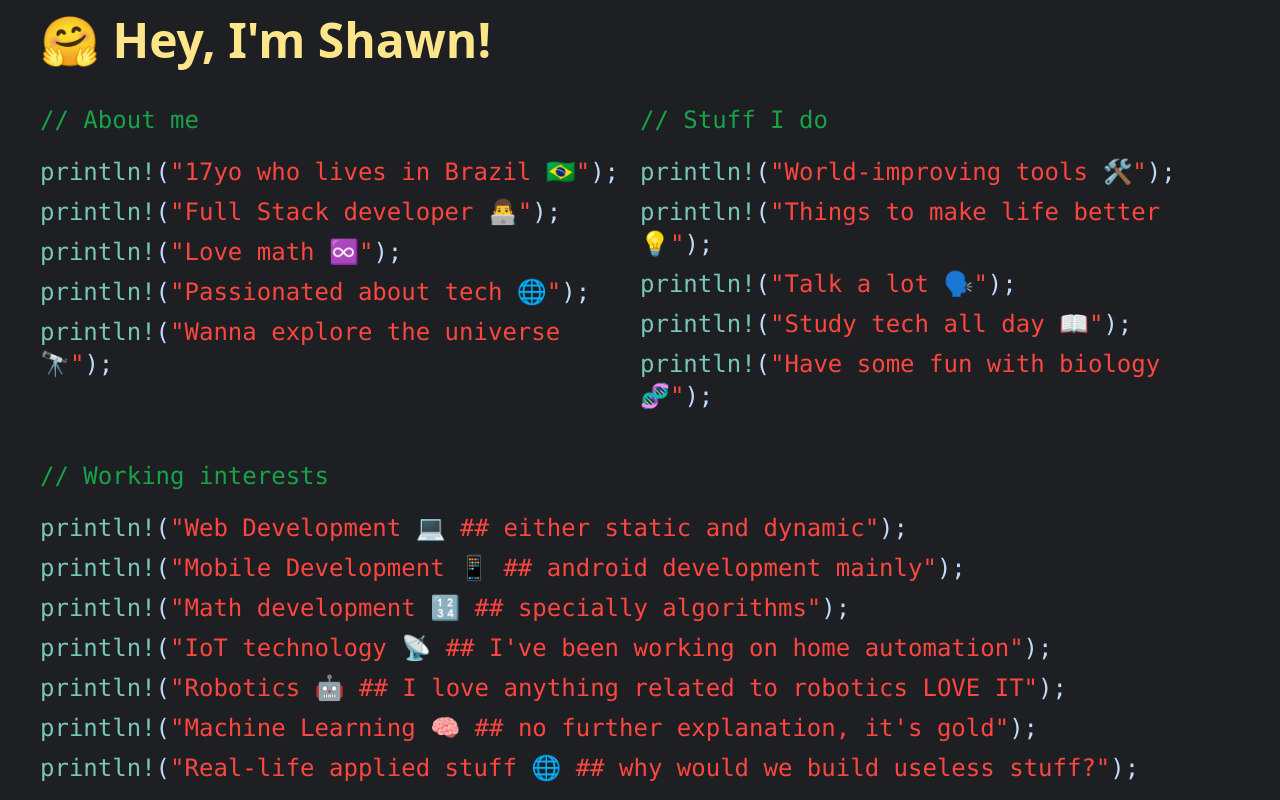
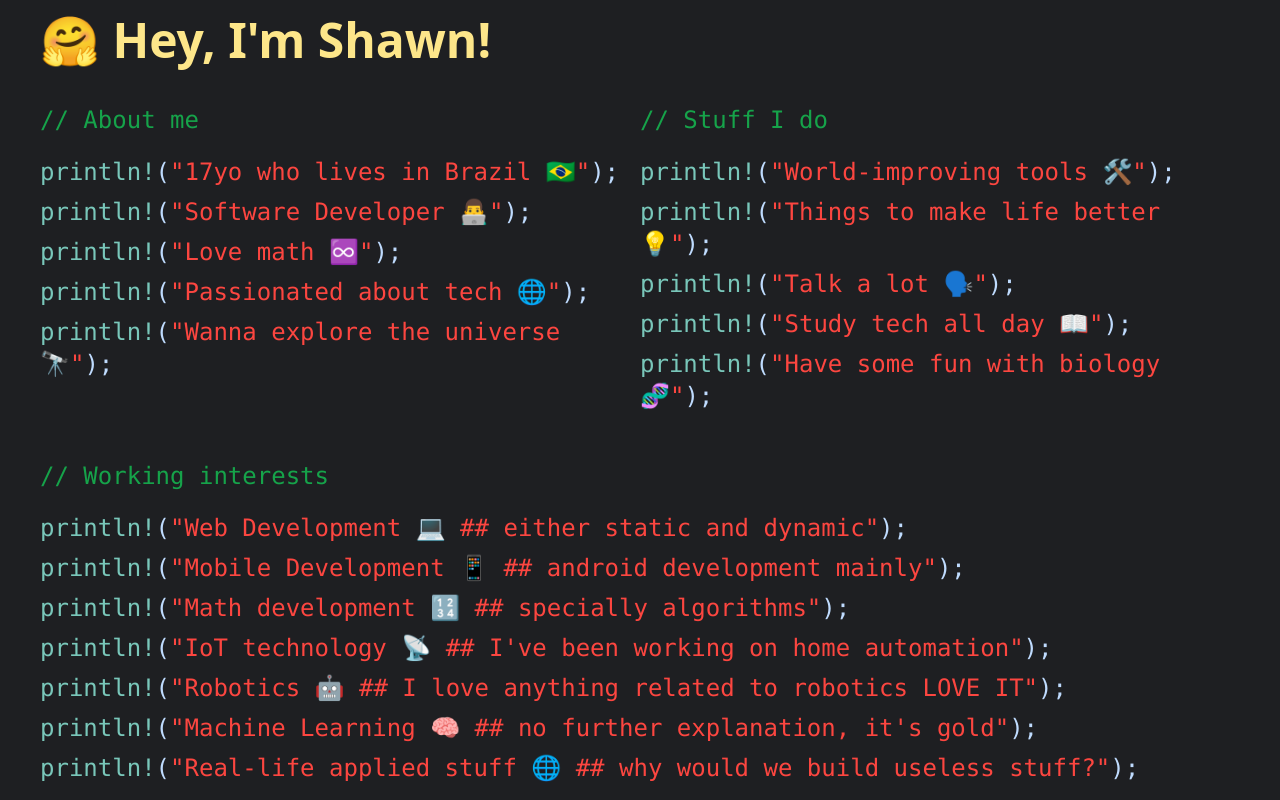
Before and after one commit to ShawnNectar/portfolio-v1, a Vue app: page / in a window 1280 px wide. Shown: the top 800 px of the page. Built offline with nearby package versions, Linux system fonts and the light colour scheme.

Commit message:
[Minor] FSDev to SoftDev

```diff
--- a/src/components/AboutMe.vue
+++ b/src/components/AboutMe.vue
@@ -10,7 +10,7 @@
                 <span style="color:#79c7ba">println!</span>(<span style="color: #fc4640;">"17yo who lives in Brazil 🇧🇷"</span>);
             </li>
             <li class="pb-2">
-                <span style="color:#79c7ba">println!</span>(<span style="color: #fc4640;">"Full Stack developer 👨‍💻"</span>);
+                <span style="color:#79c7ba">println!</span>(<span style="color: #fc4640;">"Software Developer 👨‍💻"</span>);
             </li>
             <li class="pb-2">
                 <span style="color:#79c7ba">println!</span>(<span style="color: #fc4640;">"Love math ♾️"</span>);
```
